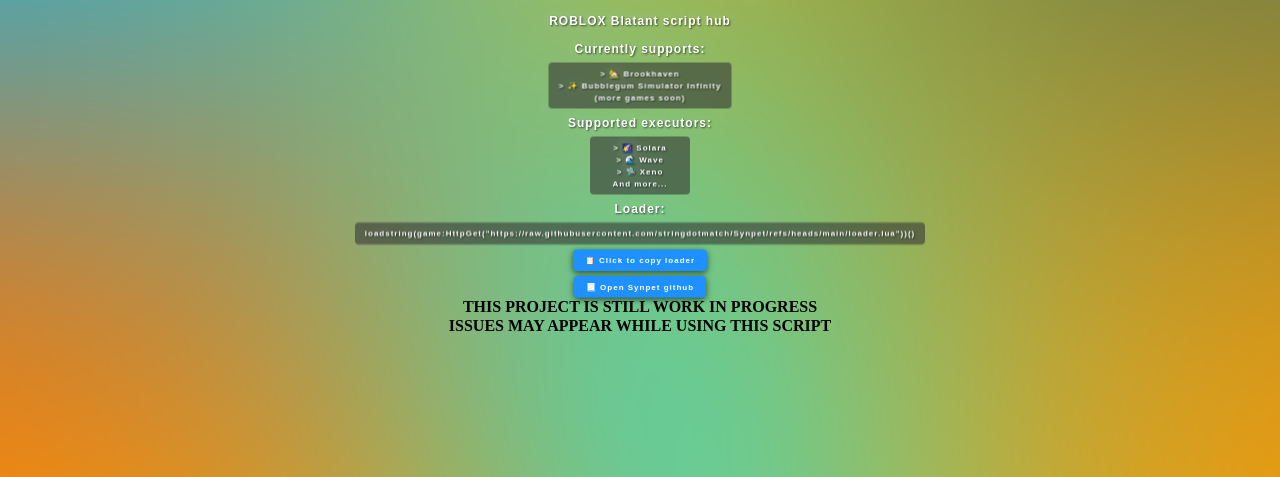
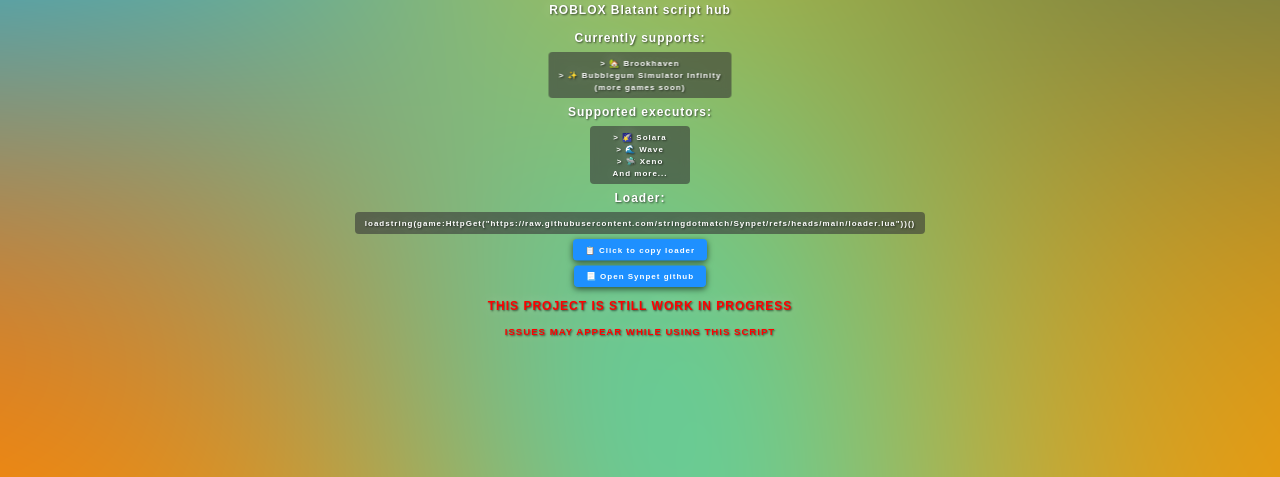
Before and after one commit to getstates/getstates.github.io, a plain HTML site: page index.html in a window 1280 px wide. Shown: the part 323-800 px from the top of the page. Drawn offline with Linux system fonts and the light colour scheme.

Commit message:
Update style.css

```diff
--- a/css/style.css
+++ b/css/style.css
@@ -84,6 +84,35 @@ body {
     font-size: 2rem;
     font-weight: 700;
     color: #ffffff;
+    letter-spacing: 2px;
+    text-align: center;
+    line-height: 1.5;
+    text-shadow: 2px 2px 4px rgba(0, 0, 0, 0.6), 0 0 25px rgba(255, 255, 255, 0.3);
+    padding: 10px 20px;
+    border-radius: 5px;
+    background: transparent;
+  }
+
+  .warn-text {
+    font-family: 'Arial', sans-serif;
+    font-size: 1.5rem;
+    font-weight: 700;
+    color: #ff0000;
+    letter-spacing: 2px;
+    text-align: center;
+    line-height: 1.5;
+    text-shadow: 2px 2px 4px rgba(0, 0, 0, 0.6), 0 0 25px rgba(255, 255, 255, 0.3);
+    padding: 10px 20px;
+    border-radius: 5px;
+    background: transparent;
+    margin-top: 10px;
+  }
+
+  .warn-text-small {
+    font-family: 'Arial', sans-serif;
+    font-size: 1.2rem;
+    font-weight: 700;
+    color: #ff0000;
     letter-spacing: 2px;
     text-align: center;
     line-height: 1.5;
```
